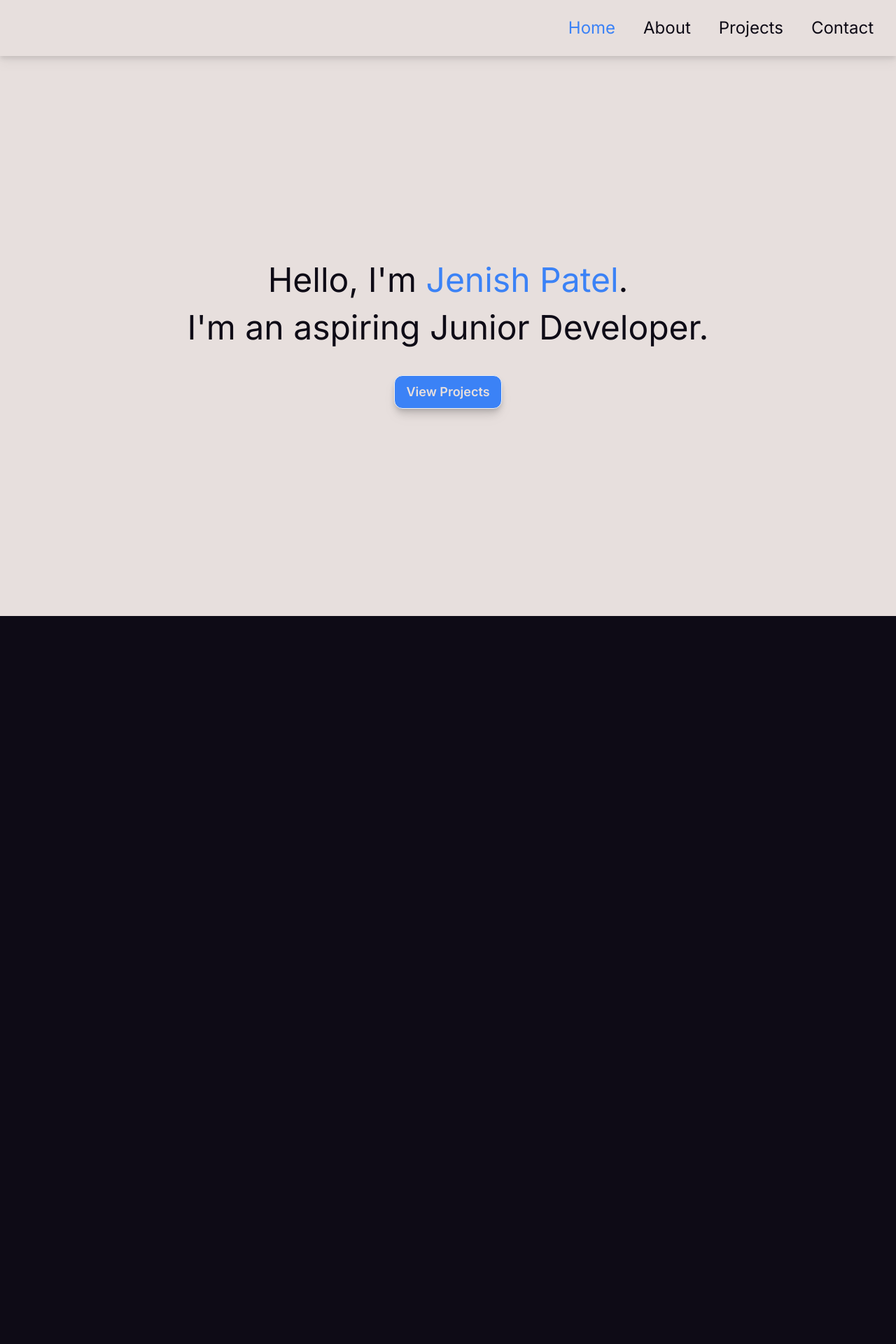
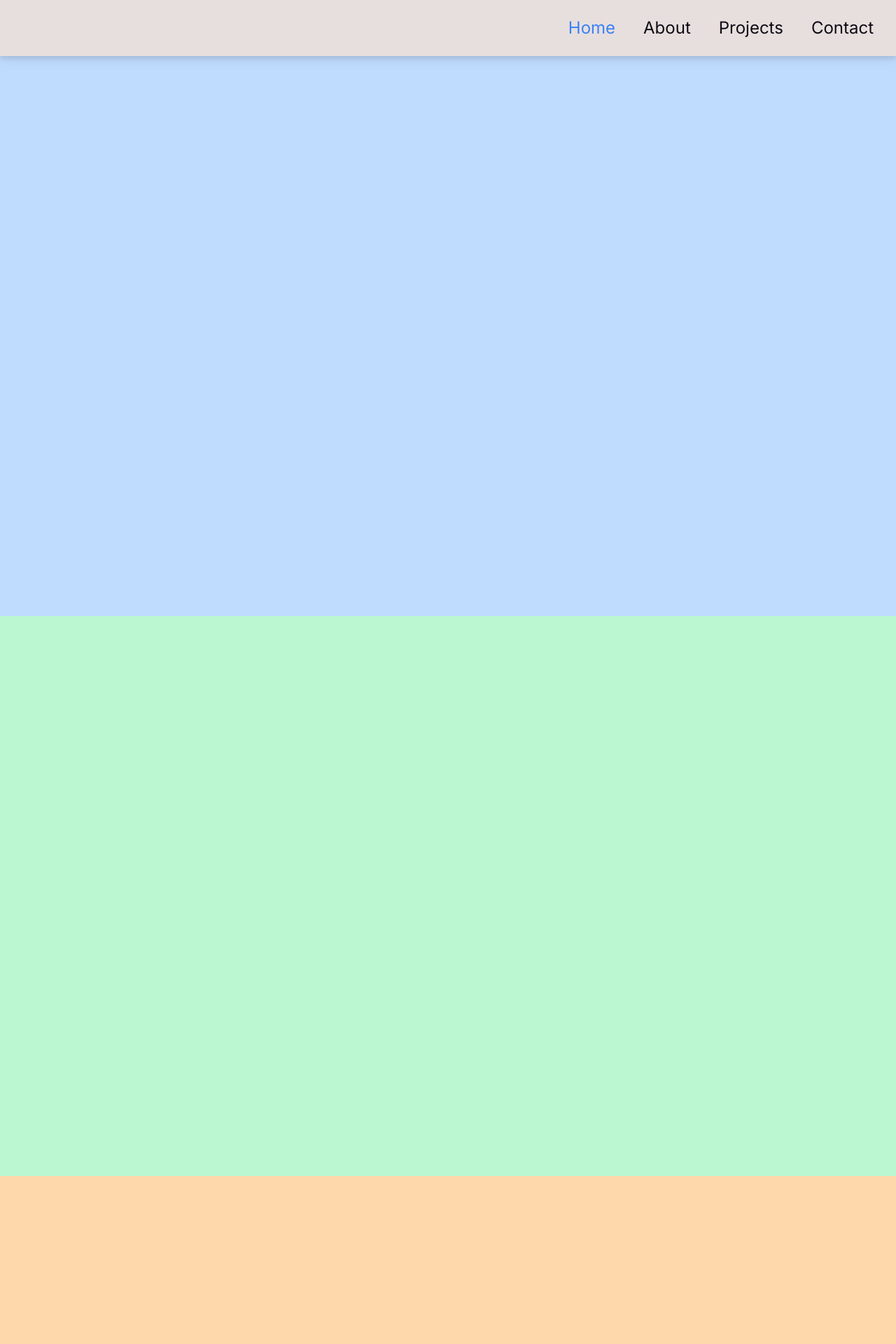
Before and after one commit to jenishpatel-jp/jenish-patel-portfolio, a Next.js app: page / in a window 1280 px wide. Shown: the top 1920 px of the page at 70% size. Before the commit the page ends 880 px from the top, so only its background shows below. Built offline with nearby package versions, Linux system fonts and the light colour scheme.

Commit message:
Added dividers to show different pages

```diff
--- a/src/app/page.tsx
+++ b/src/app/page.tsx
@@ -3,15 +3,10 @@ import Link from "next/link";
 export default function Home() {
   return (
     <main className="flex flex-col min-h-screen items-center justify-center bg-stark">
-        <h2 className="text-void w-full text-center text-5xl mb-5 " >
-          Hello, I&apos;m <span className="text-blue-500" >Jenish Patel</span>.
-        </h2>
-        <h2 className="text-void w-full text-center text-5xl mb-5 ">
-          I&apos;m an aspiring Junior Developer.
-        </h2>
-        <Link href={'/projects'}>
-          <button className="btn bg-blue-500 text-stark mt-6 rounded-xl shadow-lg text-lg drop-shadow-lg">View Projects</button>
-        </Link>
+      <div className="w-full h-screen bg-blue-200" ></div>
+      <div className="w-full h-screen bg-green-200" ></div>
+      <div className="w-full h-screen bg-orange-200" ></div>
+      <div className="w-full h-screen bg-yellow-200" ></div>
 
     </main>
   );
```
